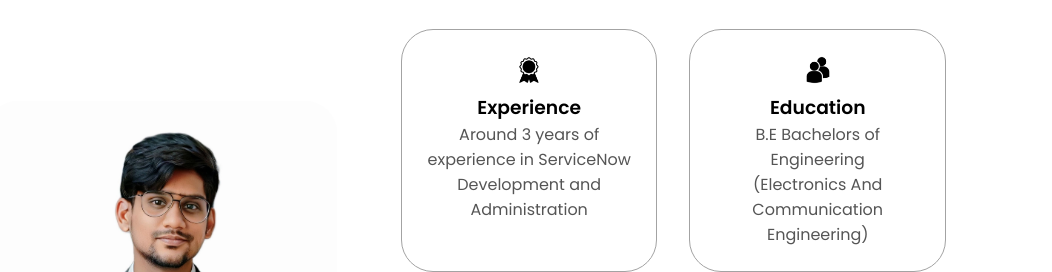
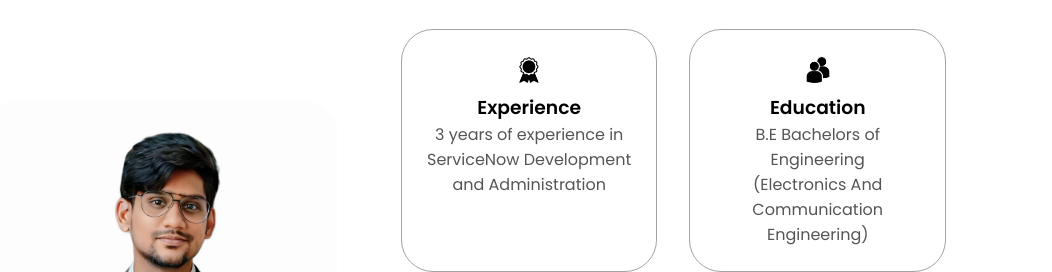
Before and after one commit to MohamedAslamMJ/servicenow, a plain HTML site: page index.html in a window 1280 px wide. Shown: the part 1060-1332 px from the top of the page, without its empty margins (174-1226 px from the left). Drawn offline with Linux system fonts and the light colour scheme.

Commit message:
Update index.html

```diff
--- a/index.html
+++ b/index.html
@@ -94,7 +94,7 @@
                 class="icon"
               />
               <h3>Experience</h3>
-              <p> Around 3 years of experience in <br\>ServiceNow Development and Administration </p>
+              <p> 3 years of experience in <br\>ServiceNow Development and Administration </p>
             </div>
             <div class="details-container">
               <img
```
